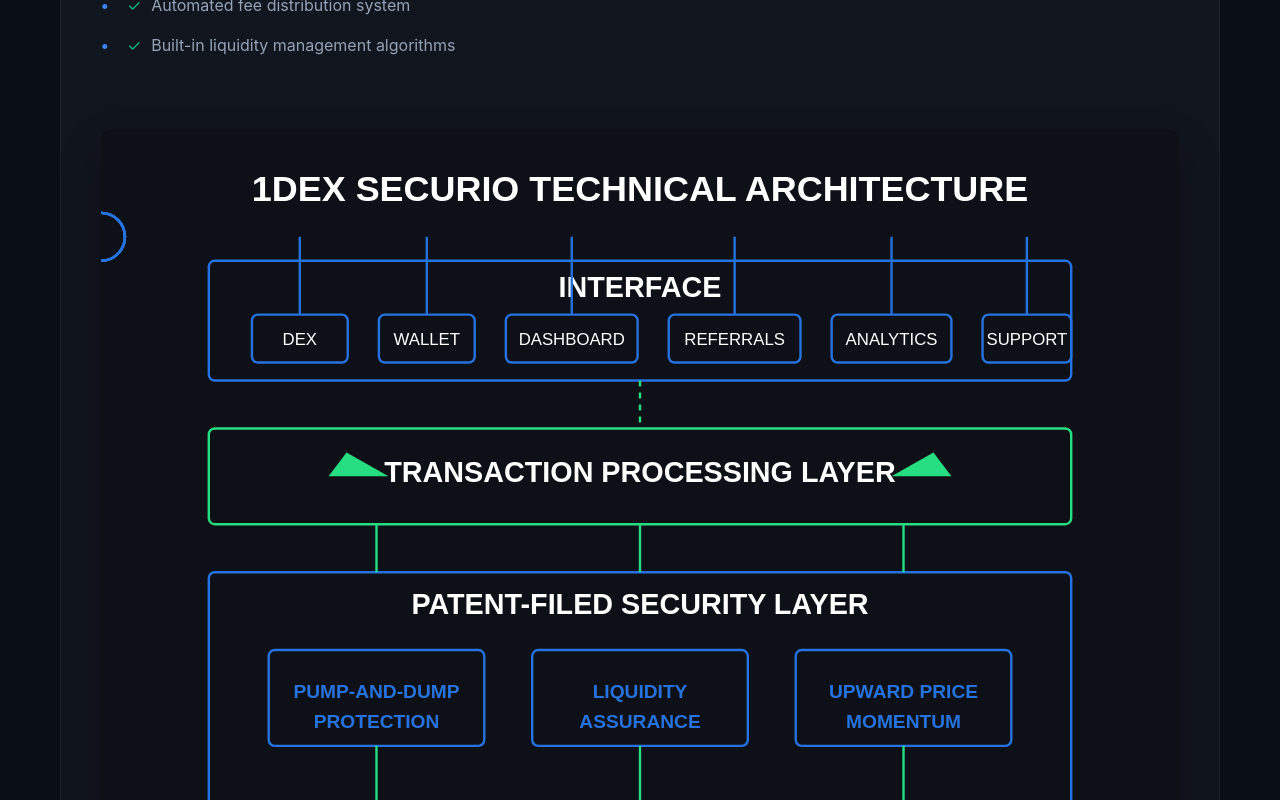
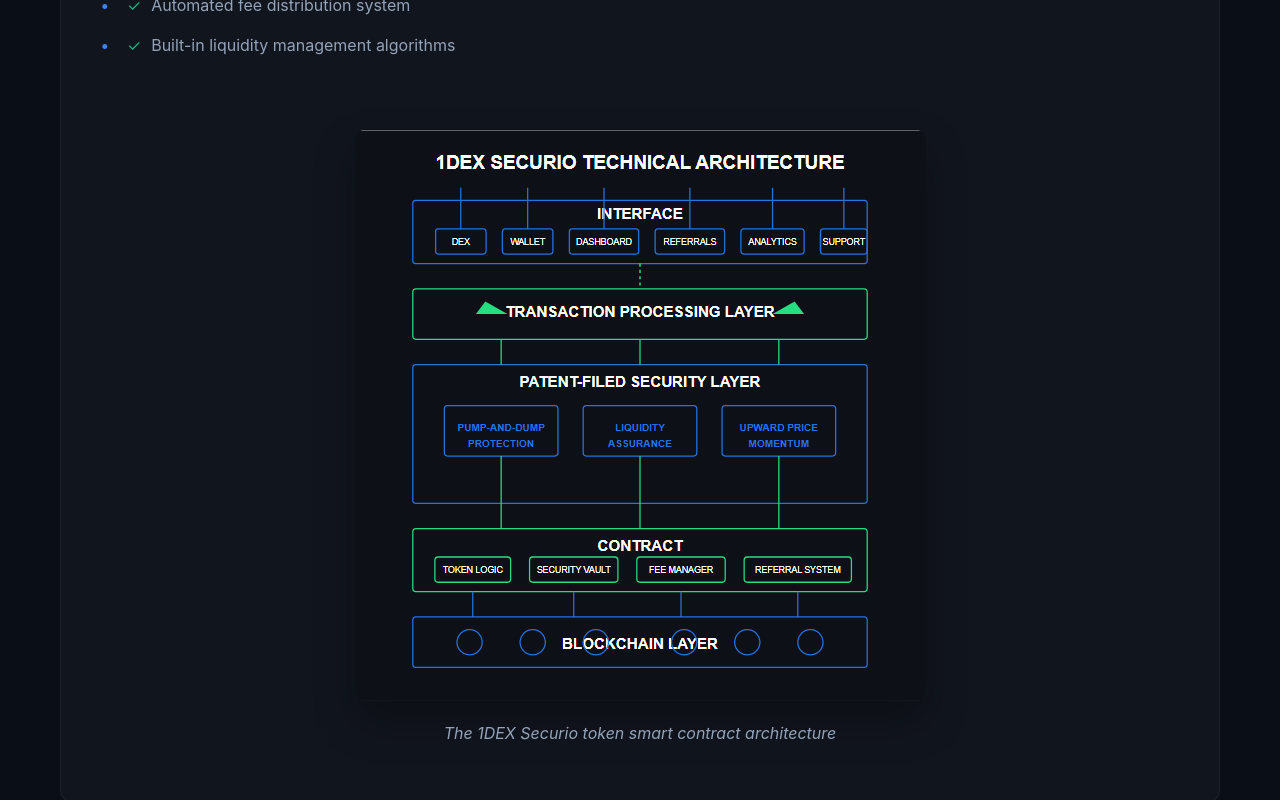
Before and after one commit to gauravgangwarweb/1dex, a React (Vite) app: page /how-it-works in a window 1280 px wide. Shown: the part 2360-3160 px from the top of the page. Built offline with nearby package versions, Linux system fonts and the light colour scheme.

Commit message:
feat: Replace architecture diagram image with new 1DEX Securio image in HowItWorks component

```diff
--- a/src/pages/HowItWorks.tsx
+++ b/src/pages/HowItWorks.tsx
@@ -157,8 +157,8 @@
               </div>
             </div>
 
-            <div className="text-center mt-[40px]">
-              <img className="max-w-full rounded-[12px]" style={{ boxShadow: "0 20px 40px rgba(0, 0, 0, 0.3)" }} src="/1dex-architecture-diagram.svg" alt="Technical Architecture Diagram" />
+            <div className="flex flex-col items-center justify-center text-center mt-[40px]">
+              <img className="max-w-full rounded-[12px]" style={{ boxShadow: "0 20px 40px rgba(0, 0, 0, 0.3)" }} src="/1dex-securio.png" alt="Technical Architecture Diagram" />
               <p className="text-[#94A3B8] mt-[20px] italic">The 1DEX Securio token smart contract architecture</p>
             </div>
           </div>
```
Also changed, not shown: public/1dex-securio.png (added).
